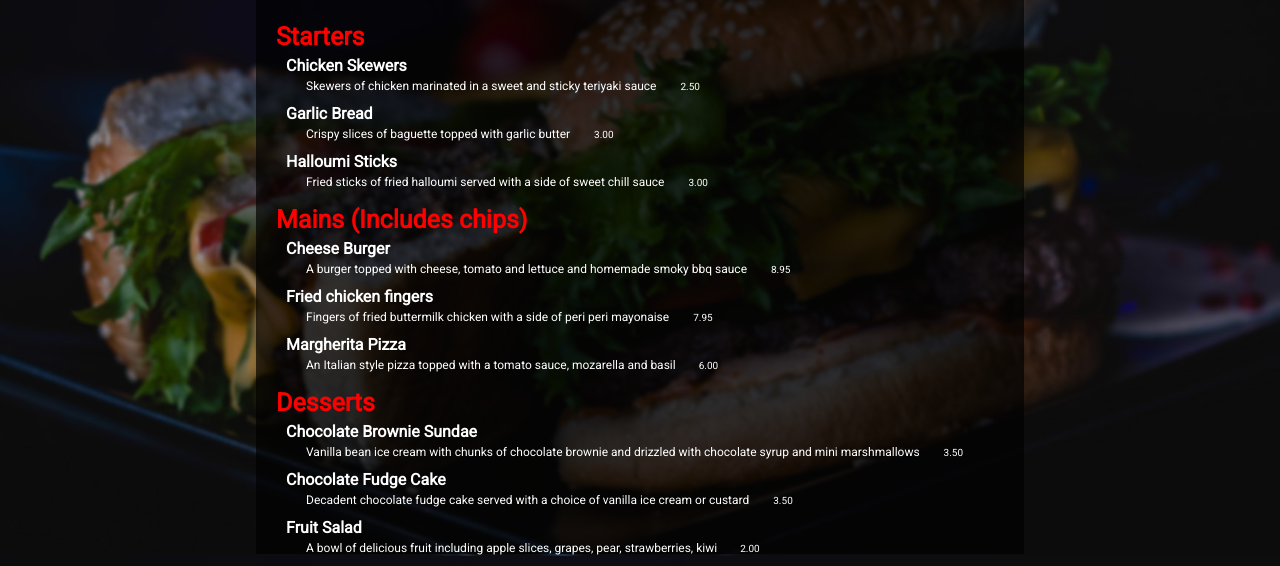
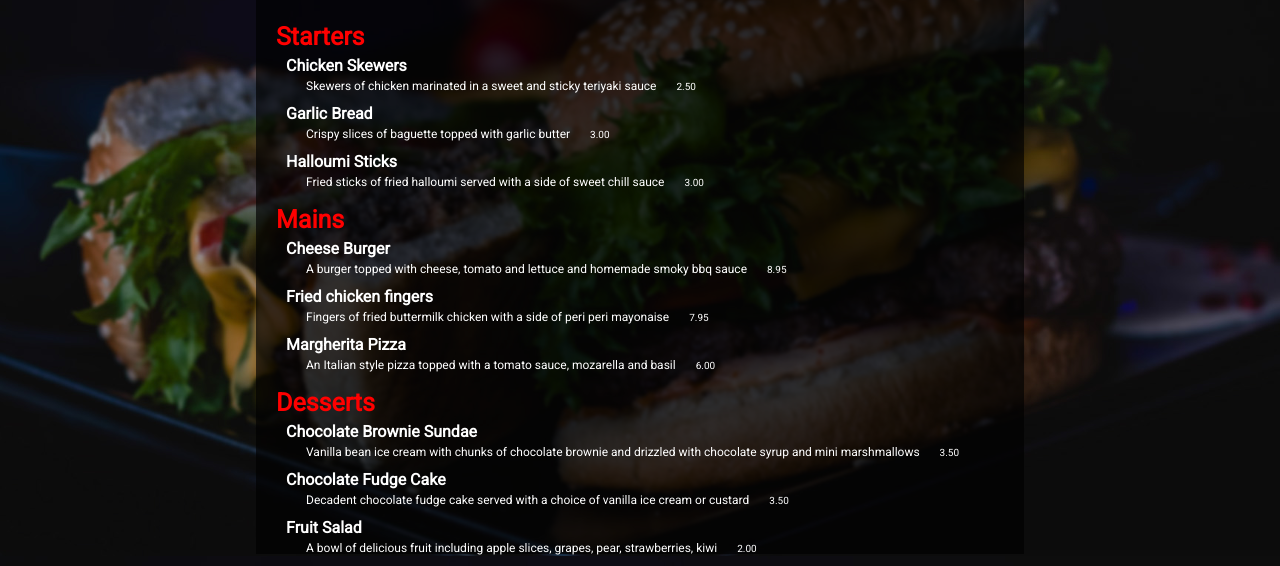
Before and after one commit to alexgamadev/restaurant-page, a website built with webpack: page dist/index.html in a window 1280 px wide. Shown: the part 244-810 px from the top of the page. Built offline with nearby package versions, Linux system fonts and the light colour scheme; a web font is replaced by a local one.

Commit message:
Finished menu module

```diff
--- a/src/index.js
+++ b/src/index.js
@@ -1,7 +1,9 @@
 import {loadHeader} from './modules/header';
 import {loadHome} from './modules/home';
+import {loadMenu} from './modules/menu';
 
 const contentElement = document.getElementById("content");
 
 loadHeader(contentElement);
+loadMenu(contentElement);
 //loadHome(contentElement);
--- /dev/null
+++ b/src/modules/itemsdata.js
@@ -0,0 +1,58 @@
+let items = [];
+
+class MenuItem {
+    constructor(name, desc, price, category) {
+        this.name = name;
+        this.description = desc;
+        this.price = price;
+        this.category = category;
+    }
+
+    getName(){
+        return this.name;
+    }
+
+    getDescription() {
+        return this.description;
+    }
+
+    getPrice() {
+        return this.price;
+    }
+
+    getCategory() {
+        return this.category;
+    }
+}
+
+items.push(new MenuItem("Chicken Skewers",
+                        "Skewers of chicken marinated in a sweet and sticky teriyaki sauce",
+                        "2.50", "Starter"));
+items.push(new MenuItem("Garlic Bread",
+                        "Crispy slices of baguette topped with garlic butter",
+                        "3.00", "Starter"));
+items.push(new MenuItem("Halloumi Sticks",
+                        "Fried sticks of fried halloumi served with a side of sweet chill sauce",
+                        "3.00", "Starter"));
+
+items.push(new MenuItem("Cheese Burger",
+                        "A burger topped with cheese, tomato and lettuce and homemade smoky bbq sauce",
+                        "8.95", "Main"));
+items.push(new MenuItem("Fried chicken fingers",
+                        "Fingers of fried buttermilk chicken with a side of peri peri mayonaise",
+                        "7.95", "Main"));
+items.push(new MenuItem("Margherita Pizza",
+                        "An Italian style pizza topped with a tomato sauce, mozarella and basil",
+                        "6.00", "Main"));
+
+items.push(new MenuItem("Chocolate Brownie Sundae",
+                        "Vanilla bean ice cream with chunks of chocolate brownie and drizzled with chocolate syrup and mini marshmallows",
+                        "3.50", "Dessert"));
+items.push(new MenuItem("Chocolate Fudge Cake",
+                        "Decadent chocolate fudge cake served with a choice of vanilla ice cream or custard",
+                        "3.50", "Dessert"));
+items.push(new MenuItem("Fruit Salad",
+                        "A bowl of delicious fruit including apple slices, grapes, pear, strawberries, kiwi",
+                        "2.00", "Dessert"));
+
+export {items};
--- a/src/modules/menu.js
+++ b/src/modules/menu.js
@@ -1,36 +1,6 @@
-const containerElement = document.createElement("div");
-containerElement.classList.add("menu-container");
+import {items} from './itemsdata';
 
-const menuTitle = document.createElement("h3");
-menuTitle.classList.add("menu-title");
-
-const menuContent = document.createElement("div");
-menuContent.createElement("menu-content");
-
-class menuItem {
-    #name;
-    #description;
-    #price;
-    constructor(name, desc, price) {
-        this.name = name;
-        this.description = desc;
-        this.price = price;
-    }
-
-    get name(){
-        return this.#name;
-    }
-
-    get description() {
-        return this.#description;
-    }
-
-    get price() {
-        return this.#price;
-    }
-}
-
-function createCategory(name, category, items) {
+function createCategory(name, items) {
     const menuCategory = document.createElement("div");
     menuCategory.classList.add("menu-category");
 
@@ -40,10 +10,63 @@ function createCategory(name, category, items) {
     const categoryList = document.createElement("ul");
     categoryList.classList.add("menu-list");
 
+    menuCategory.appendChild(categoryName);
+    menuCategory.appendChild(categoryList);
 
-    category.appendChild()
+    items.forEach(item => {
+        categoryList.appendChild(createItemElement(categoryList, item));
+    });
+
+    return menuCategory;
 }
 
-function createItemElement(item) {
+function createItemElement(itemContainer, item) {
+    const itemElement = document.createElement("li");
+    itemElement.classList.add("menu-item");
+    //Create elements
+    const itemName = document.createElement("h4");
+    itemName.classList.add("item-name");
+    const itemDesc = document.createElement("span");
+    itemDesc.classList.add("item-desc");
+    const itemPrice = document.createElement("span");
+    itemPrice.classList.add("item-price");
 
+    //Add element content
+    itemName.textContent = item.getName();
+    itemDesc.textContent = item.getDescription();
+    itemPrice.textContent = item.getPrice();
+
+    //Add elements to item container
+    itemElement.appendChild(itemName);
+    itemElement.appendChild(itemDesc);
+    itemElement.appendChild(itemPrice);
+
+    return itemElement;
 }
+
+const starterItems = items.filter(item => item.getCategory() === "Starter");
+const mainItems = items.filter(item => item.getCategory() === "Main");
+const dessertItems = items.filter(item => item.getCategory() === "Dessert");
+
+const containerElement = document.createElement("div");
+containerElement.classList.add("menu-container");
+
+const menuTitle = document.createElement("h3");
+menuTitle.classList.add("menu-title");
+menuTitle.textContent = "Menu";
+
+const menuContent = document.createElement("div");
+menuContent.classList.add("menu-content");
+
+containerElement.appendChild(menuTitle);
+containerElement.appendChild(menuContent);
+
+menuContent.appendChild(createCategory("Starters", starterItems));
+menuContent.appendChild(createCategory("Mains", mainItems));
+menuContent.appendChild(createCategory("Desserts", dessertItems));
+
+function loadMenu(contentElement) {
+    contentElement.appendChild(containerElement);
+}
+
+export {loadMenu}
```
Also changed, not shown: dist/index.html, dist/main.js.
